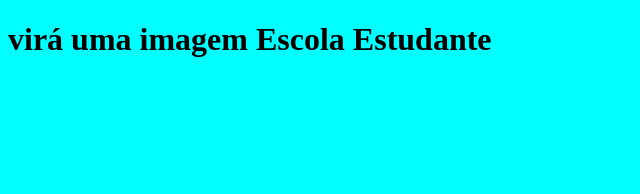
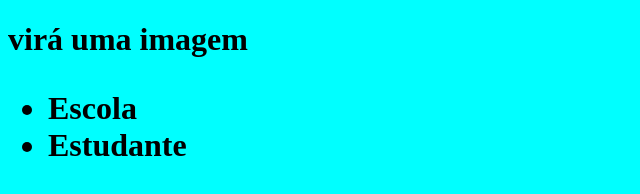
Before and after one commit to isadorinha22/olamundo, a plain HTML site: page index.html in a window 1280 px wide. Shown: the whole page, without its empty margins (0-640 px from the left). Drawn offline with Linux system fonts and the light colour scheme.

Commit message:
olifdfdfd

```diff
--- a/index.html
+++ b/index.html
@@ -8,10 +8,14 @@
 </head>
 <body>
    <body>
-    <h1>virá uma imagem
-        Escola
-        Estudante
-    </h1>
+    <header>
+        <h1>virá uma imagem
+            <ul>
+                <li>Escola</li>
+                <li>Estudante</li>
+            </ul>
+        </h1>
+   </header>
    </body>
 </body>
 </html>
```
